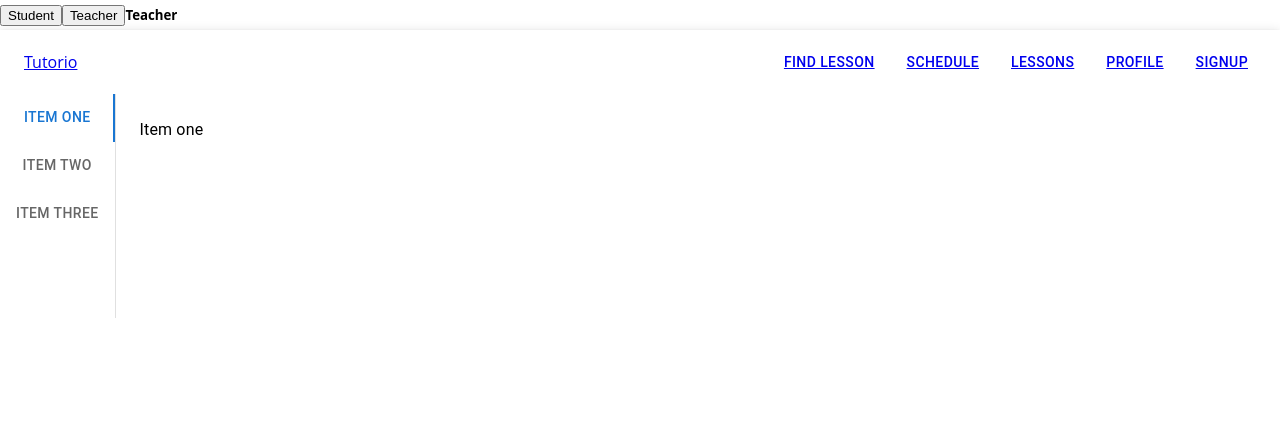
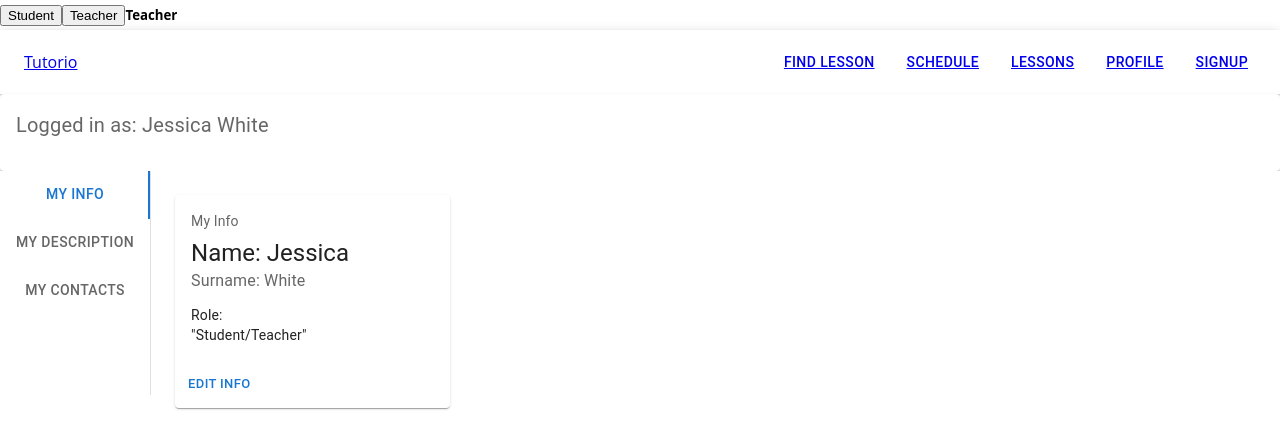
Before and after one commit to lukass16/Tutorio, a React (Create React App) app in the folder frontend/: page /profile in a window 1280 px wide. Shown: the top 448 px of the page. Built offline with nearby package versions, Linux system fonts and the light colour scheme.

Commit message:
New profile page with different cards

```diff
--- a/frontend/src/pages/Profile.js
+++ b/frontend/src/pages/Profile.js
@@ -1,10 +1,14 @@
-import * as React from 'react';
+import React, { useState } from "react";
 import PropTypes from 'prop-types';
 import Tabs from '@mui/material/Tabs';
 import Tab from '@mui/material/Tab';
 import Typography from '@mui/material/Typography';
 import Box from '@mui/material/Box';
+import Card from '@mui/material/Card';
+import CardActions from '@mui/material/CardActions';
+import CardContent from '@mui/material/CardContent';
 import Button from '@mui/material/Button';
+
 
 function TabPanel(props) {
   const { children, value, index, ...other } = props;
@@ -39,6 +43,145 @@ function a11yProps(index) {
   };
 }
 
+var Name = "Jessica";
+var Surname = "White";
+
+const Basic = () => {
+
+
+  const bull = (
+    <Box
+      component="span"
+      sx={{ display: 'inline-block', mx: '2px', transform: 'scale(0.8)' }}
+    >
+      •
+    </Box>
+  );
+  return (
+    <Card sx={{ minWidth: 275 }}>
+      <CardContent>
+        <Typography sx={{ fontSize: 20 }} color="text.secondary" gutterBottom>
+          Logged in as: {Name} {Surname}
+        </Typography>
+        </CardContent>
+    </Card>
+  );
+}
+
+const MyInfo = () => {
+  const Edit = () => {
+    return (
+      <Card>
+        <form>
+          <label>
+            Name:
+            <input type="text" name="name"  id = "Name" />
+          </label>
+          <label>
+            Surname:
+            <input type="text" name="surname" />
+          </label>
+          <input type="submit" value="Submit" />
+        </form>
+        </Card>
+        );
+  }
+    const [mode, setMode] = useState ("look");
+    const bull = (
+    <Box
+      component="span"
+      sx={{ display: 'inline-block', mx: '2px', transform: 'scale(0.8)' }}
+    >
+      •
+    </Box>)
+    return(
+    <div>
+    <Card sx={{ minWidth: 275 }}>
+      <CardContent>
+        <Typography sx={{ fontSize: 14 }} color="text.secondary" gutterBottom>
+          My Info
+        </Typography>
+        <Typography variant="h5" component="div">
+          Name: {Name}
+        </Typography>
+        <Typography sx={{ mb: 1.5 }} color="text.secondary">
+          Surname: {Surname}
+        </Typography>
+        <Typography variant="body2">
+          Role:
+          <br />
+          {'"Student/Teacher"'}
+        </Typography>
+      </CardContent>
+      <CardActions>
+        <Button size="small" onClick={() => setMode(["editing"])}>Edit Info</Button>
+      </CardActions>
+    </Card>
+    <div>
+    {mode[0] === "looking" && <MyInfo />}
+    {mode[0] === "editing" && <Edit />}
+    </div>
+    </div>
+    );
+}
+
+
+const MyDescription = () => {
+
+  const bull = (
+    <Box
+      component="span"
+      sx={{ display: 'inline-block', mx: '2px', transform: 'scale(0.8)' }}
+    >
+      •
+    </Box>
+  );
+  return (
+    <Card sx={{ minWidth: 275 }}>
+      <CardContent>
+        <Typography sx={{ fontSize: 14 }} color="text.secondary" gutterBottom>
+          About Me:
+        </Typography>
+      </CardContent>
+      <CardActions>
+        <Button size="small">Edit Info</Button>
+      </CardActions>
+    </Card>
+  );
+}
+
+const MyContacts = () => {
+
+  const bull = (
+    <Box
+      component="span"
+      sx={{ display: 'inline-block', mx: '2px', transform: 'scale(0.8)' }}
+    >
+      •
+    </Box>
+  );
+  return (
+    <Card sx={{ minWidth: 275 }}>
+      <CardContent>
+        <Typography sx={{ fontSize: 14 }} color="text.secondary" gutterBottom>
+          E-mail:
+        </Typography>
+        <Typography variant="h5" component="div">
+          Phone Number:
+        </Typography>
+        <Typography sx={{ mb: 1.5 }} color="text.secondary">
+          Socials:
+        </Typography>
+      </CardContent>
+      <CardActions>
+        <Button size="small">Edit Info</Button>
+      </CardActions>
+    </Card>
+  );
+}
+
+
+
 export default function VerticalTabs() {
   const [value, setValue] = React.useState(0);
 
@@ -46,13 +189,8 @@ export default function VerticalTabs() {
     setValue(newValue);
   };
 
-  function contentTemplate() {
-    return (
-    <Button variant="text">Text</Button>
-    );
-}
-
   return (
+    <div><Basic/>
     <Box
       sx={{ flexGrow: 1, bgcolor: 'background.paper', display: 'flex', height: 224 }}
     >
@@ -64,20 +202,52 @@ export default function VerticalTabs() {
         aria-label="Vertical tabs example"
         sx={{ borderRight: 1, borderColor: 'divider' }}
       >
-        <Tab label="Item One" {...a11yProps(0)} />
-        <Tab label="Item Two" {...a11yProps(1)} />
-        <Tab label="Item Three" {...a11yProps(2)} />
+        <Tab label="My Info" {...a11yProps(0)} />
+        <Tab label="My Description" {...a11yProps(1)} />
+        <Tab label="My Contacts" {...a11yProps(2)} />
 
       </Tabs>
       <TabPanel value={value} index={0}>
-        Item one
+        <MyInfo/>
       </TabPanel>
       <TabPanel value={value} index={1}>
-        Item Two
+        <MyDescription/>
       </TabPanel>
       <TabPanel value={value} index={2}>
-        Item Three
+        <MyContacts/>
       </TabPanel>
+
     </Box>
+    </div>
   );
 }
+
+
+
+
+// export default function Profile() {
+//   //const [user, setUser] = useState(["Teacher", TEACHERID]); // state contains user type and user ID
+//   return (
+//     <div className="Profile">
+//       {/* <UserContext.Provider value={{ user, setUser }}> */}
+//         {" "}
+//         {/*the user type and user ID will now be globaly available with useContext*/}
+//         <nav>
+//           <Box sx = {{height: "30px", display: "flex", alignItems: "center"}}>
+//             <button onClick={() => setUser(["Student", STUDENTID])}>
+//               Student
+//             </button>
+//             <button onClick={() => setUser(["Teacher", TEACHERID])}>
+//               Teacher
+//             </button>
+//             <h5>{user[0]}</h5>
+//           </Box>
+//         </nav>
+//         <div>
+//           {user[0] === "Student" && <StudentApp />}
+//           {user[0] === "Teacher" && <TeacherApp />}
+//         </div>
+//       {/* </UserContext.Provider> */}
+//     </div>
+//   );
+// }
```
